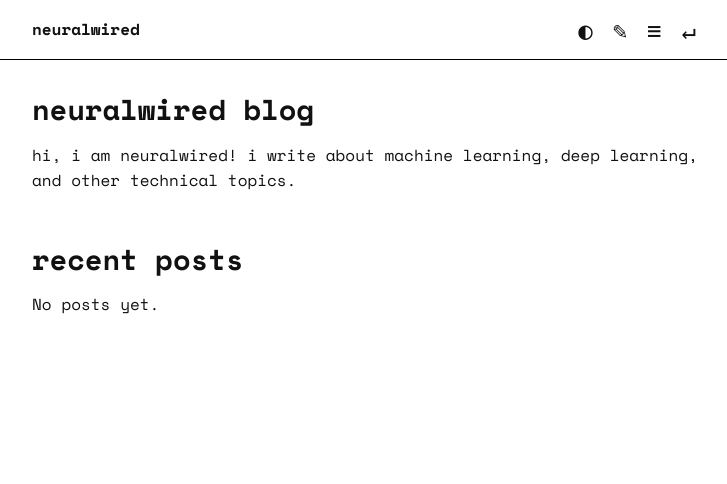
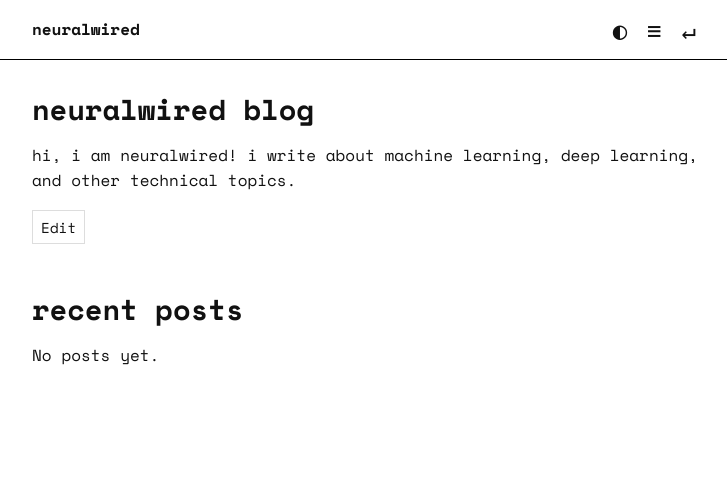
Before and after one commit to rulercosta/neuralwired, a Flask app: page / in a window 1280 px wide. Shown: the top 484 px of the page, without its empty margins (274-1001 px from the left). Run offline with Flask 3, Linux system fonts and the light colour scheme; the visitor is signed in with stand-in values (Sample User, id 1); data comes from the database, SQL or seed files in the repository; data that the repository does not hold is empty.

Commit message:
Add edit button for introduction section and remove redundant link from header

```diff
--- a/static/css/style.css
+++ b/static/css/style.css
@@ -770,3 +770,24 @@ textarea {
         position: static;
     }
 }
+
+/* Introduction edit button */
+.intro-edit {
+    margin-top: 1rem;
+}
+
+.intro-edit-link {
+    display: inline-flex;
+    align-items: center;
+    font-size: 0.9rem;
+    border: 1px solid var(--border-color);
+    padding: 0.3rem 0.5rem;
+    text-decoration: none;
+    color: var(--text-color);
+    background-color: var(--background-color);
+    transition: background-color 0.2s ease;
+}
+
+.intro-edit-link:hover {
+    background-color: var(--light-gray);
+}
--- a/templates/home.html
+++ b/templates/home.html
@@ -11,6 +11,11 @@
     <div class="intro-section">
         <h1>neuralwired blog</h1>
         <p>{{ content.introduction|safe }}</p>
+        {% if is_authenticated %}
+        <div class="intro-edit">
+            <a href="{{ url_for('edit_intro') }}" class="intro-edit-link" title="Edit Introduction">Edit</a>
+        </div>
+        {% endif %}
     </div>
 </header>
 
--- a/templates/partials/header.html
+++ b/templates/partials/header.html
@@ -8,7 +8,6 @@
                 <button class="theme-toggle icon-link" title="Toggle theme">◐</button>
                 {% if is_authenticated %}
                 <div class="admin-links">
-                    <a href="{{ url_for('edit_intro') }}" class="editor-link icon-link" title="Edit Intro">✎</a>
                     <a href="{{ url_for('manage_pages') }}" class="editor-link icon-link" title="Manage Pages">≡</a>
                     <a href="{{ url_for('logout') }}" class="logout-link icon-link" title="Logout">↵</a>
                 </div>
```
